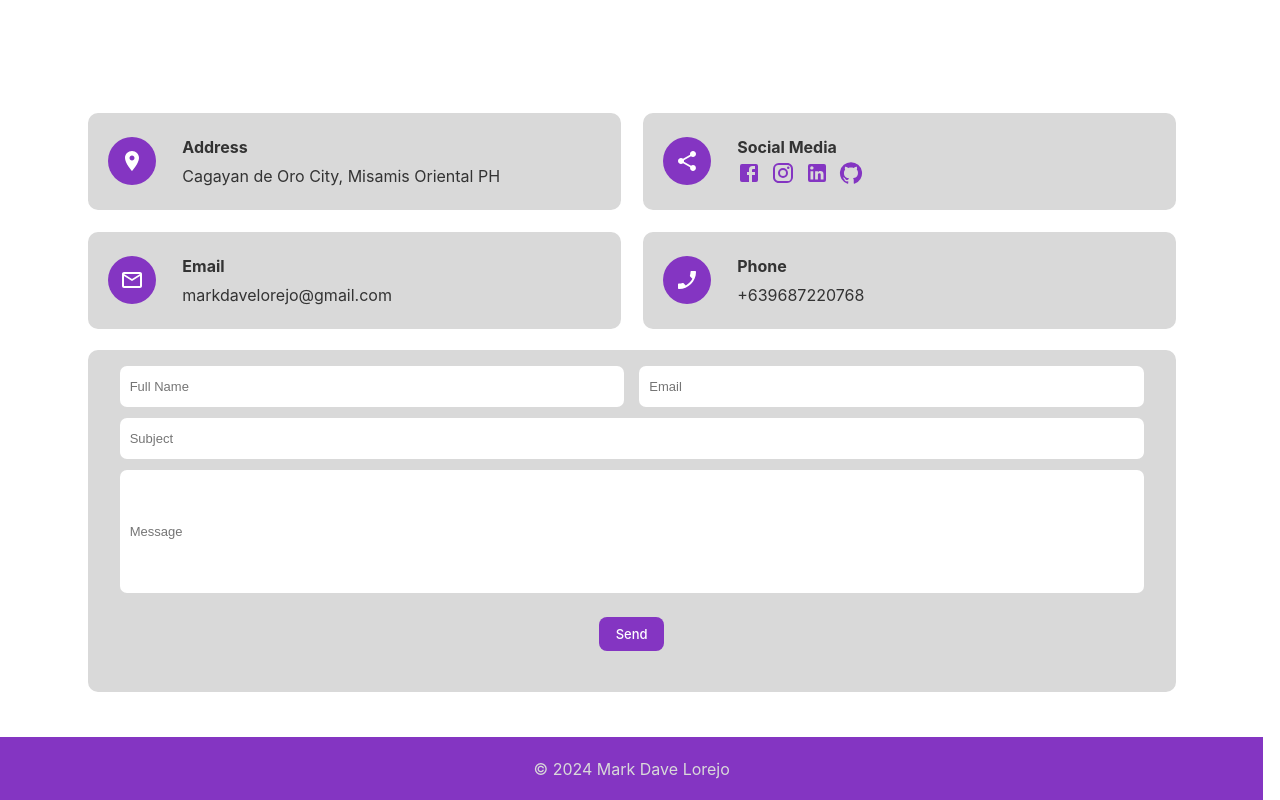
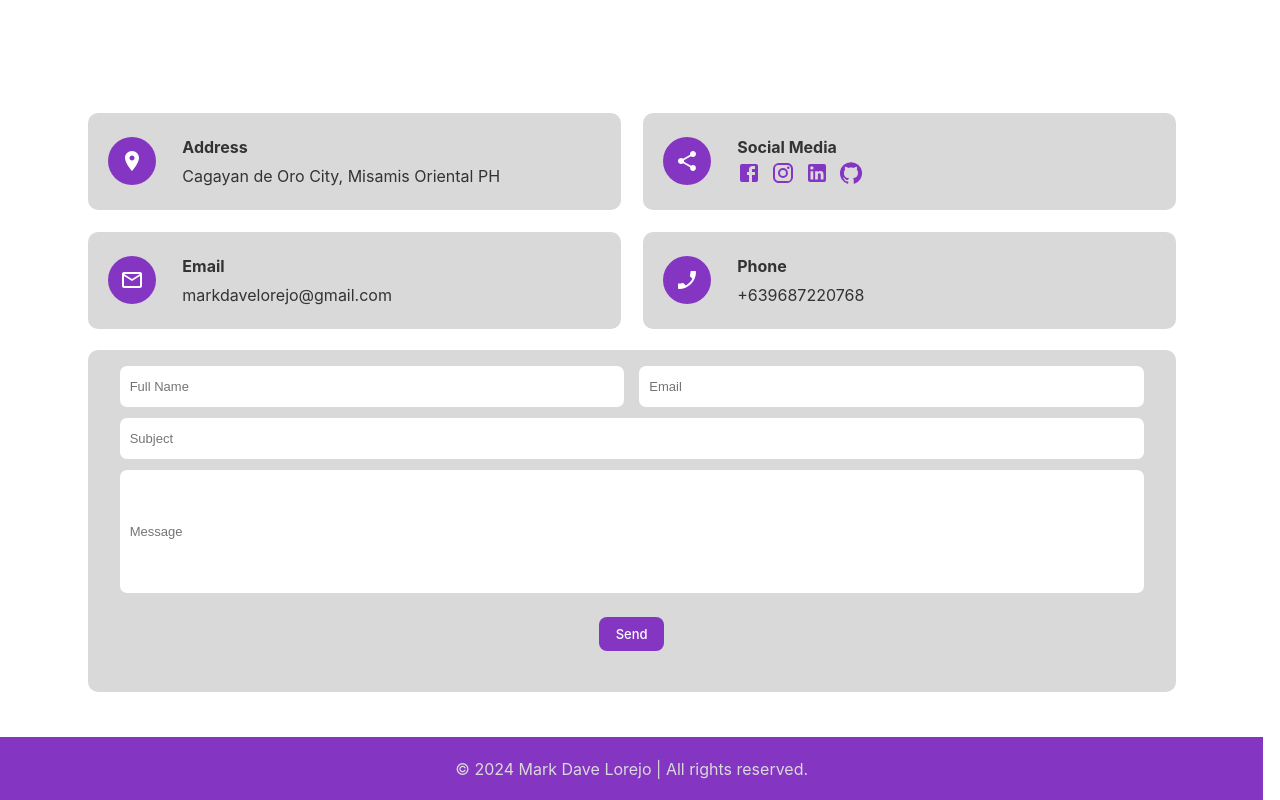
Before and after one commit to MarkedAsDave/Portfolio, a React (Vite) app: page / in a window 1280 px wide. Shown: the part 2340-3140 px from the top of the page. Built offline with nearby package versions, Linux system fonts and the light colour scheme.

Commit message:
few changes

```diff
--- a/src/components/contact/contact.jsx
+++ b/src/components/contact/contact.jsx
@@ -280,7 +280,7 @@ export default function Contact({ isDarkMode }) {
           </button>
         </div>
         <div className="footer">
-          <p>© {currentYear} Mark Dave Lorejo</p>
+          <p>© {currentYear} Mark Dave Lorejo |  All rights reserved.</p>
         </div>
       </div>
     </>
```
